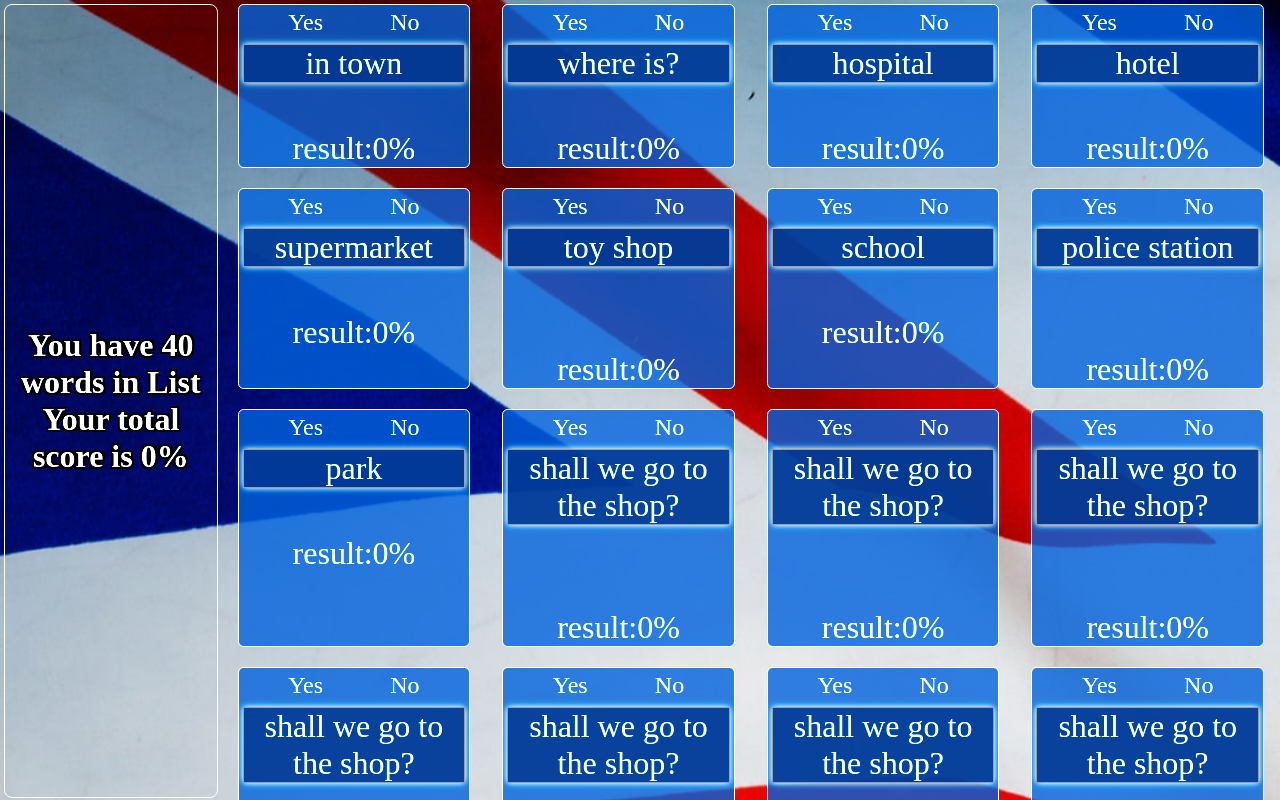
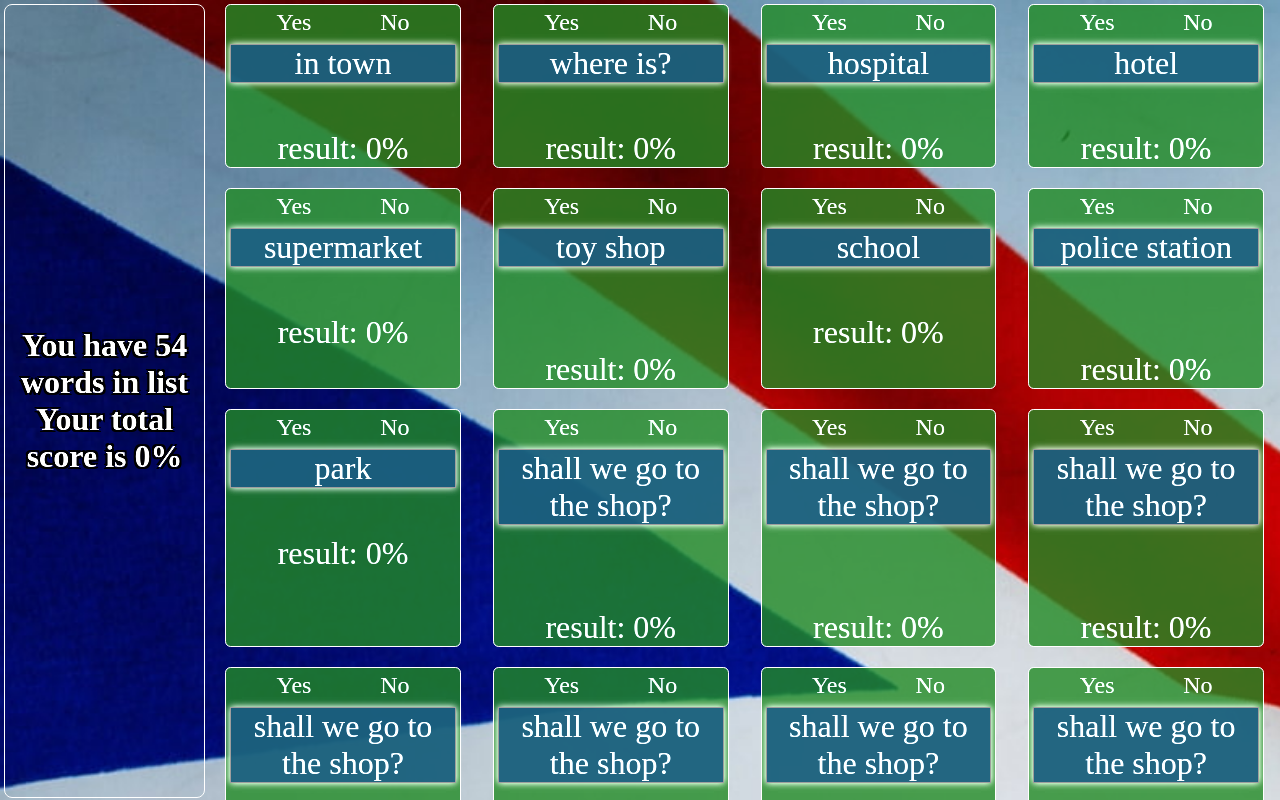
Before and after one commit to nobugsatcoding/10-react-learnwords-app, a React (Create React App) app: page / in a window 1280 px wide. Shown: the top 800 px of the page. Built offline with nearby package versions, Linux system fonts and the light colour scheme.

Commit message:
minor changes

```diff
--- a/src/App.css
+++ b/src/App.css
@@ -56,7 +56,7 @@
   margin: 0.25rem 1rem 1rem;
   border: 1px solid;
   border-radius: 0.35rem;
-  background: rgb(13, 108, 191, 0.8);
+  background: rgba(66, 135, 68, 0.8);
 }
 
 p {
@@ -64,7 +64,7 @@ p {
   border: 1px solid #949494;
   text-align: center;
   box-shadow: 0px 0px 7px #fff;
-  background: rgba(11, 78, 137, 0.8);
+  background: rgba(60, 102, 138, 0.8);
 }
 
 .likeIcon {
--- a/src/components/SidePanel.jsx
+++ b/src/components/SidePanel.jsx
@@ -17,7 +17,7 @@ export const SidePanel = ({
       <div className="sidePanel">
         You have {totalWords}
         <br />
-        words in List
+        words in list
         <br />
         Your total
         <br />
--- a/src/components/WordList.jsx
+++ b/src/components/WordList.jsx
@@ -85,7 +85,7 @@ export const WordList = ({
               {word.lt}
             </p>
           </div>
-          <div className="score">result:{countResult(index)} </div>
+          <div className="score">result: {countResult(index)} </div>
         </div>
       ))}
     </div>
--- a/src/data/wordslist.jsx
+++ b/src/data/wordslist.jsx
@@ -39,6 +39,20 @@ const wordslist = [
   { id: 38, eng: 'shall we go to the shop?', lt: 'ar mes eisime į parduotuvę' },
   { id: 39, eng: 'shall we go to the shop?', lt: 'ar mes eisime į parduotuvę' },
   { id: 40, eng: 'shall we go to the shop?', lt: 'ar mes eisime į parduotuvę' },
+  { id: 41, eng: 'shall we go to the shop?', lt: 'ar mes eisime į parduotuvę' },
+  { id: 42, eng: 'shall we go to the shop?', lt: 'ar mes eisime į parduotuvę' },
+  { id: 43, eng: 'shall we go to the shop?', lt: 'ar mes eisime į parduotuvę' },
+  { id: 44, eng: 'shall we go to the shop?', lt: 'ar mes eisime į parduotuvę' },
+  { id: 45, eng: 'shall we go to the shop?', lt: 'ar mes eisime į parduotuvę' },
+  { id: 46, eng: 'shall we go to the shop?', lt: 'ar mes eisime į parduotuvę' },
+  { id: 47, eng: 'shall we go to the shop?', lt: 'ar mes eisime į parduotuvę' },
+  { id: 48, eng: 'shall we go to the shop?', lt: 'ar mes eisime į parduotuvę' },
+  { id: 49, eng: 'shall we go to the shop?', lt: 'ar mes eisime į parduotuvę' },
+  { id: 50, eng: 'shall we go to the shop?', lt: 'ar mes eisime į parduotuvę' },
+  { id: 51, eng: 'shall we go to the shop?', lt: 'ar mes eisime į parduotuvę' },
+  { id: 52, eng: 'shall we go to the shop?', lt: 'ar mes eisime į parduotuvę' },
+  { id: 53, eng: 'shall we go to the shop?', lt: 'ar mes eisime į parduotuvę' },
+  { id: 54, eng: 'shall we go to the shop?', lt: 'ar mes eisime į parduotuvę' },
 ];
 
 export default wordslist
```
